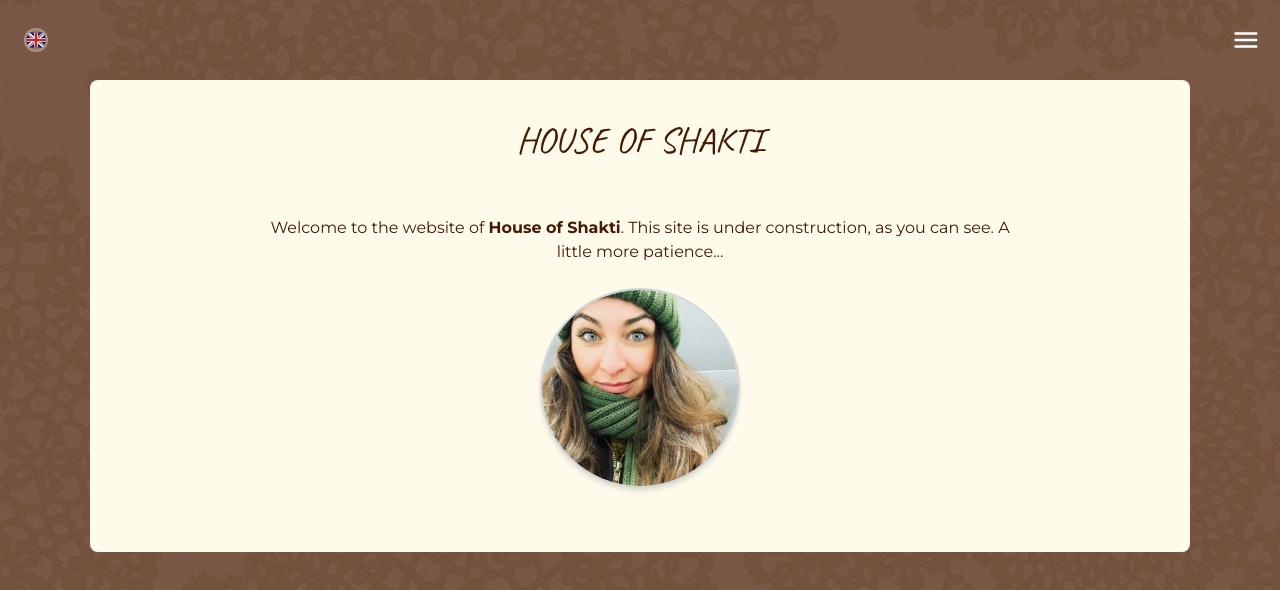
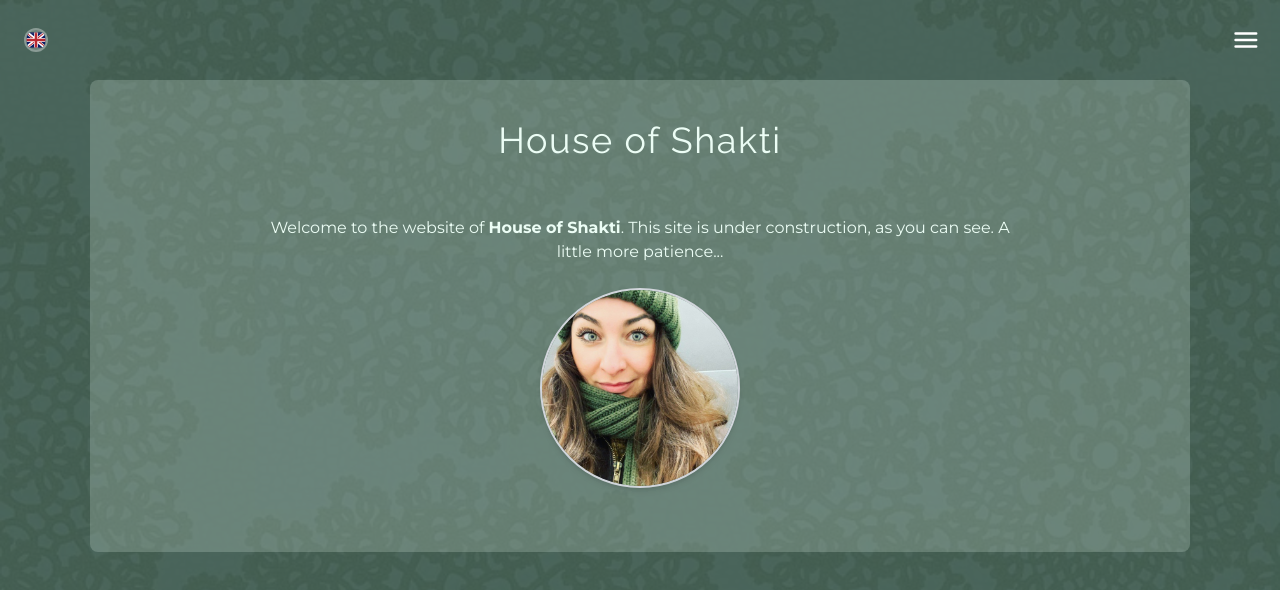
Before and after one commit to Rami-Wohl/Naomi-website, a Next.js app: page /en in a window 1280 px wide. Shown: the top 590 px of the page. Built offline with nearby package versions, Linux system fonts and the light colour scheme.

Commit message:
feat: Change styling

```diff
--- a/src/app/[locale]/layout.tsx
+++ b/src/app/[locale]/layout.tsx
@@ -6,12 +6,12 @@ import { routing } from "~/i18n/routing";
 import { GeistSans } from "geist/font/sans";
 import { type Metadata } from "next";
 import { LayoutWithNav } from "~/components/nav/layout-with-nav";
-import { Caveat, Montserrat } from "next/font/google";
+import { Montserrat, Raleway } from "next/font/google";
 
-const caveat = Caveat({
+const raleway = Raleway({
   subsets: ["latin"],
   weight: ["400", "700"], // adjust as needed
-  variable: "--font-caveat", // optional: for Tailwind integration
+  variable: "--font-raleway", // optional: for Tailwind integration
 });
 
 const main = Montserrat({
@@ -41,7 +41,7 @@ export default async function RootLayout({
   return (
     <html lang={locale} className={`${GeistSans.variable}`}>
       <body
-        className={`${caveat.variable} ${main.variable} font-roboto h-screen bg-white bg-cover bg-fixed bg-center bg-no-repeat`}
+        className={`${raleway.variable} ${main.variable} font-roboto h-screen bg-white bg-cover bg-fixed bg-center bg-no-repeat`}
         style={{
           backgroundImage: "url('assets/images/mandala-gold.jpg')",
         }}
--- a/src/components/intl/i18n-toggle.tsx
+++ b/src/components/intl/i18n-toggle.tsx
@@ -42,7 +42,7 @@ export function I18nToggle({ locale, path }: { locale: Locale; path: string }) {
       {isComponentVisible && (
         <div
           ref={ref}
-          className="font-main absolute left-2 top-14 mt-2 flex w-40 flex-col rounded border border-gray-300 bg-amber-50 shadow"
+          className="absolute left-2 top-14 mt-2 flex w-40 flex-col rounded border border-gray-300 bg-emerald-50 font-main shadow"
         >
           <Link href={path} locale="en">
             <div>
--- a/src/components/nav/layout-with-nav.tsx
+++ b/src/components/nav/layout-with-nav.tsx
@@ -23,7 +23,7 @@ export const LayoutWithNav = ({
         <div className="flex h-screen w-screen flex-col items-center">
           <div
             ref={scrollRef}
-            className={`relative flex h-full w-full flex-col items-center overflow-y-scroll bg-amber-950 bg-opacity-70 px-2 font-sans text-amber-950`}
+            className={`relative flex h-full w-full flex-col items-center overflow-y-scroll bg-emerald-950 bg-opacity-70 px-2 font-sans text-emerald-950`}
           >
             {children}
           </div>
--- a/src/components/nav/nav-container.tsx
+++ b/src/components/nav/nav-container.tsx
@@ -46,7 +46,7 @@ const NavComponents = ({
     <div className="relative">
       <nav
         ref={mobileMenuRef}
-        className={`fixed right-0 top-0 z-[2] flex h-[calc(100%-55px)] flex-col items-center justify-between border-r-2 border-[#545c68] border-opacity-10 bg-amber-50 text-left ${
+        className={`fixed right-0 top-0 z-[2] flex h-[calc(100%-55px)] flex-col items-center justify-between border-r-2 border-[#545c68] border-opacity-10 bg-emerald-50 text-left ${
           isMobileMenuVisible ? "translate-x-0" : "translate-x-full"
         } min-h-full w-full pt-[55px] transition-transform duration-500 ease-in-out lg:w-80`}
       >
@@ -86,14 +86,14 @@ const NavComponents = ({
             title={t("contact")}
             closeMenu={() => setMobileMenuVisible(false)}
           />
-          <div className="border-b border-dotted border-amber-950" />
+          <div className="border-b border-dotted border-emerald-950" />
         </div>
       </nav>
       <div
         className={`fixed z-10 w-full transition-transform duration-500 ease-in-out`}
       >
         <div
-          className={`relative flex h-[80px] flex-wrap items-center justify-between bg-amber-950 transition-all duration-500 ${isOnTop ? "bg-opacity-0" : "bg-opacity-90"} px-4 py-1 lg:bg-opacity-0`}
+          className={`relative flex h-[80px] flex-wrap items-center justify-between bg-emerald-950 transition-all duration-500 ${isOnTop ? "bg-opacity-0" : "bg-opacity-90"} px-4 py-1 lg:bg-opacity-0`}
         >
           <I18nToggle locale={locale} path={path} />
           <div ref={mobileMenuHandlerRef}>
--- a/src/components/nav/nav-link.tsx
+++ b/src/components/nav/nav-link.tsx
@@ -15,7 +15,7 @@ export const NavLink = ({
 
   return (
     <Link href={href} className="w-full">
-      <div className="w-full border-collapse cursor-pointer border-t border-dotted border-amber-950 py-4 text-center font-sans text-[1.1rem] font-semibold tracking-[0.1rem] text-amber-950 no-underline hover:bg-amber-950 hover:bg-opacity-90 hover:text-white hover:text-opacity-100">
+      <div className="w-full border-collapse cursor-pointer border-t border-dotted border-emerald-950 py-4 text-center font-sans text-[1.1rem] font-semibold tracking-[0.1rem] text-emerald-950 no-underline hover:bg-emerald-950 hover:bg-opacity-90 hover:text-white hover:text-opacity-100">
         <button className="uppercase" onClick={handleClick}>
           {title}
         </button>
--- a/src/components/ui/content-section.tsx
+++ b/src/components/ui/content-section.tsx
@@ -11,9 +11,9 @@ export const ContentSection = ({
 }) => {
   return (
     <div
-      className={`my-20 flex w-full flex-col items-center justify-center rounded-lg bg-amber-50 p-8 pt-0 font-sans text-amber-950 lg:max-w-[1100px] lg:p-8 lg:pt-0 ${size === "normal" ? "lg:w-full" : "lg:w-fit"}`}
+      className={`my-20 flex w-full flex-col items-center justify-center rounded-lg bg-emerald-50 bg-opacity-20 p-8 pt-0 font-sans text-emerald-50 lg:max-w-[1100px] lg:p-8 lg:pt-0 ${size === "normal" ? "lg:w-full" : "lg:w-fit"}`}
     >
-      <h1 className="mt-8 w-full text-center font-caveat text-2xl uppercase lg:mb-8 lg:mt-10 lg:text-4xl">
+      <h1 className="font-raleway mt-8 w-full text-center text-2xl text-[1.1rem] font-light tracking-[0.1rem] lg:mb-8 lg:mt-10 lg:text-4xl">
         {title}
       </h1>
       <div className="mt-6 flex w-full flex-col gap-6 text-center">
--- a/tailwind.config.ts
+++ b/tailwind.config.ts
@@ -7,7 +7,7 @@ export default {
     extend: {
       fontFamily: {
         sans: ["var(--font-geist-sans)", ...fontFamily.sans],
-        caveat: ["var(--font-caveat)", "cursive"],
+        raleway: ["var(--font-raleway)", "cursive"],
         main: ["var(--font-main)", "serif"],
       },
     },
```
